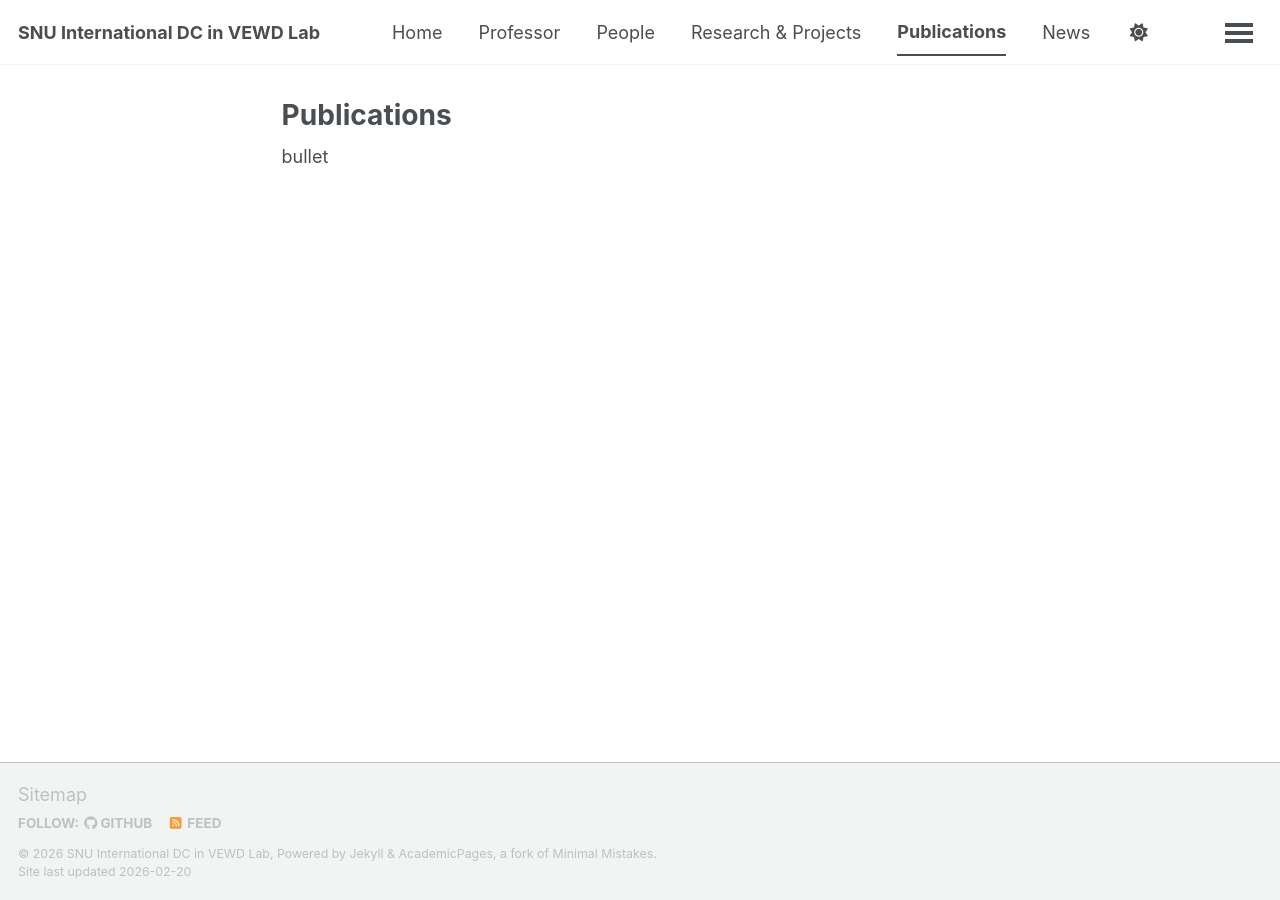
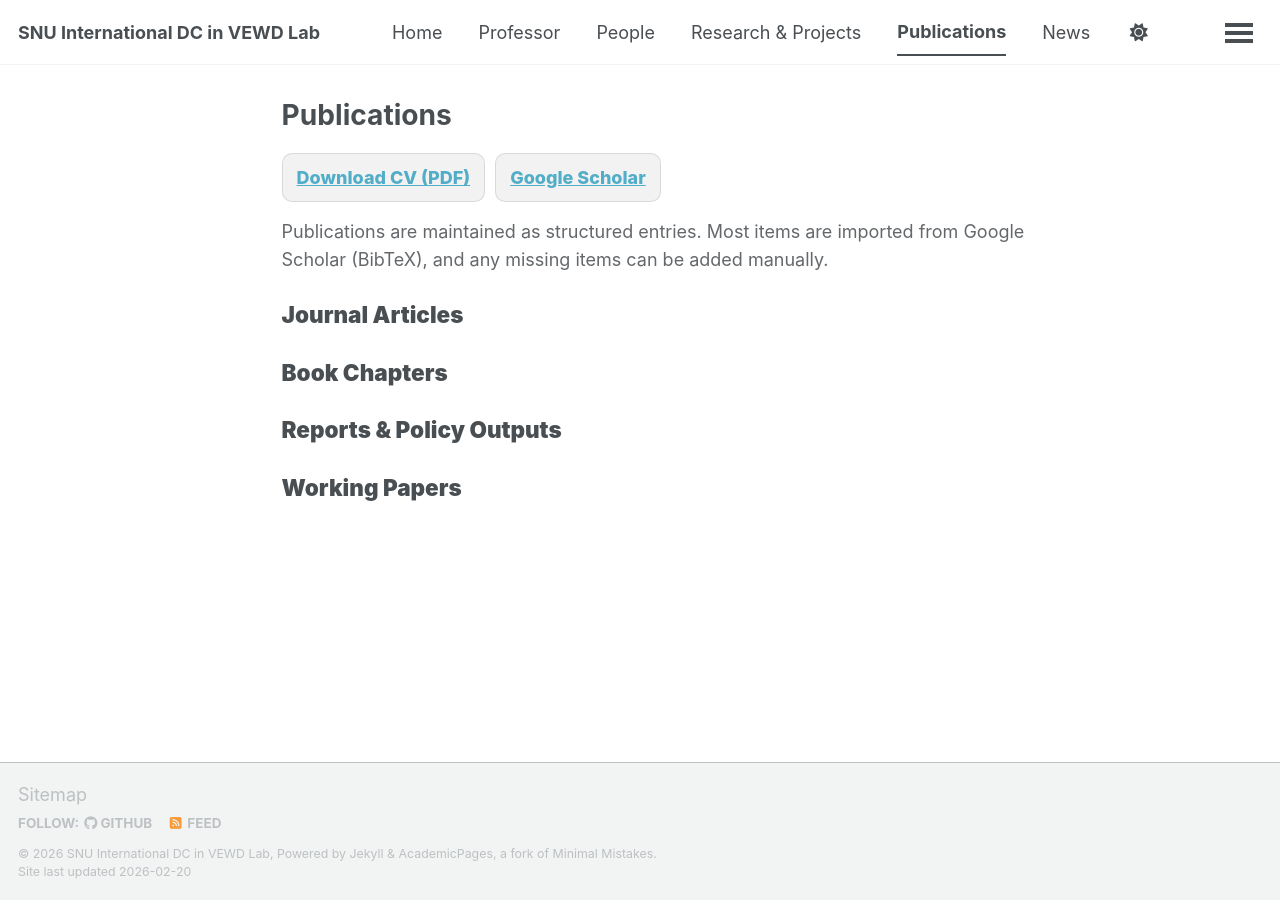
Before and after one commit to snu-global-workforce-lab/snu-global-workforce-lab.github.io, a Jekyll site: the page built from _pages/publications.md, in a window 1280 px wide. Built offline with Jekyll 4.4.1, drawn with Linux system fonts in a browser that asks for light colours; a script bundle is joined from its source files by our own code; library files that are not in the unit come from our copies.

Commit message:
Update publications.md

```diff
--- a/_pages/publications.md
+++ b/_pages/publications.md
@@ -1,7 +1,74 @@
 ---
-title: " Publications"
+title: "Publications"
 permalink: /publications/
 author_profile: false
 ---
 
-bullet
+<style>
+.pub-top{
+  display:flex; flex-wrap:wrap; gap:10px; align-items:center;
+  margin: 10px 0 16px 0;
+}
+.pub-btn{
+  display:inline-block;
+  padding:10px 14px;
+  border-radius:10px;
+  border:1px solid rgba(128,128,128,0.22);
+  background: rgba(128,128,128,0.10);
+  text-decoration:none;
+  font-weight:800;
+}
+.pub-btn:hover{ background: rgba(128,128,128,0.16); }
+
+.pub-section-title{
+  margin-top:24px;
+  margin-bottom:10px;
+  font-size:1.25rem;
+  font-weight:900;
+}
+.pub-note{
+  opacity:0.85;
+  font-size:0.95rem;
+  line-height:1.55;
+}
+</style>
+
+<div class="pub-top">
+  <a class="pub-btn" href="{{ '/files/CV_SuJungChoi.pdf' | relative_url }}" target="_blank" rel="noopener">Download CV (PDF)</a>
+  <!-- 있으면 링크 넣고, 없으면 삭제 -->
+  <a class="pub-btn" href="#" target="_blank" rel="noopener">Google Scholar</a>
+</div>
+
+<p class="pub-note">
+Publications are maintained as structured entries. Most items are imported from Google Scholar (BibTeX), and any missing items can be added manually.
+</p>
+
+{% assign pubs = site.publications | sort: "date" | reverse %}
+
+<div class="pub-section-title">Journal Articles</div>
+{% for p in pubs %}
+  {% if p.type == "Journal Article" %}
+    {% include archive-single.html %}
+  {% endif %}
+{% endfor %}
+
+<div class="pub-section-title">Book Chapters</div>
+{% for p in pubs %}
+  {% if p.type == "Book Chapter" %}
+    {% include archive-single.html %}
+  {% endif %}
+{% endfor %}
+
+<div class="pub-section-title">Reports & Policy Outputs</div>
+{% for p in pubs %}
+  {% if p.type == "Report" %}
+    {% include archive-single.html %}
+  {% endif %}
+{% endfor %}
+
+<div class="pub-section-title">Working Papers</div>
+{% for p in pubs %}
+  {% if p.type == "Working Paper" %}
+    {% include archive-single.html %}
+  {% endif %}
+{% endfor %}
```
